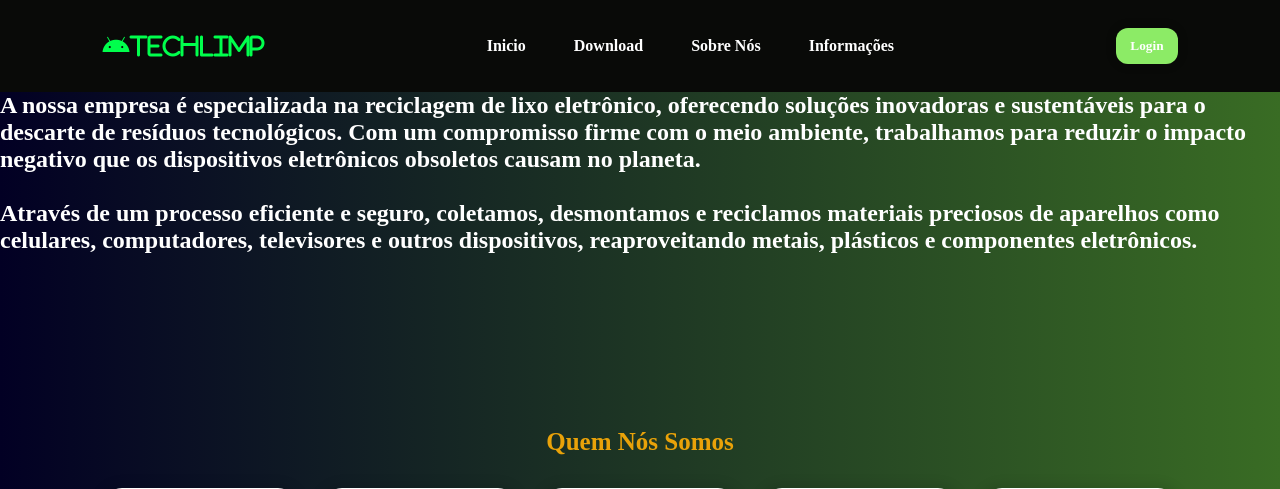
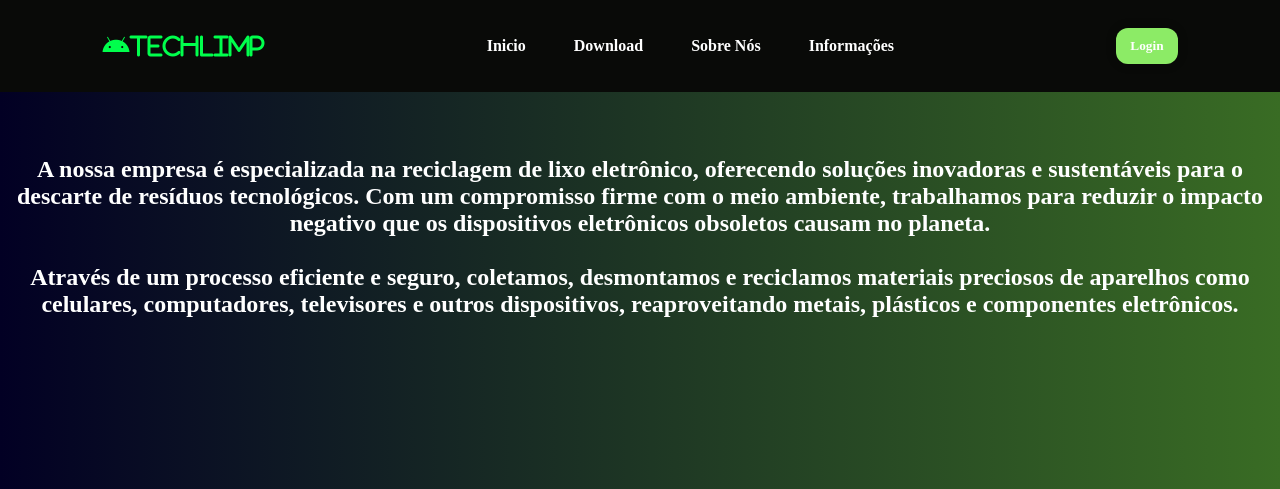
Before and after one commit to ThigasTT/Projeto_TechLimp, a PHP site: page /sobre_nos.html in a window 1280 px wide. Shown: the top 489 px of the page. Run offline with PHP 8.4, Linux system fonts and the light colour scheme; some libraries are stand-ins or nearby versions.

Commit message:
Atualizando o Style

```diff
--- a/site_Tech_Limp/styles/style.css
+++ b/site_Tech_Limp/styles/style.css
@@ -85,3 +85,9 @@
 .section-subitle{
     font-size: 2.1875rem;
 }
+.texto{
+    font-family: Arial, Helvetica, sans-serif;
+    margin-top: 5%;
+    text-align: center;
+
+}
```
